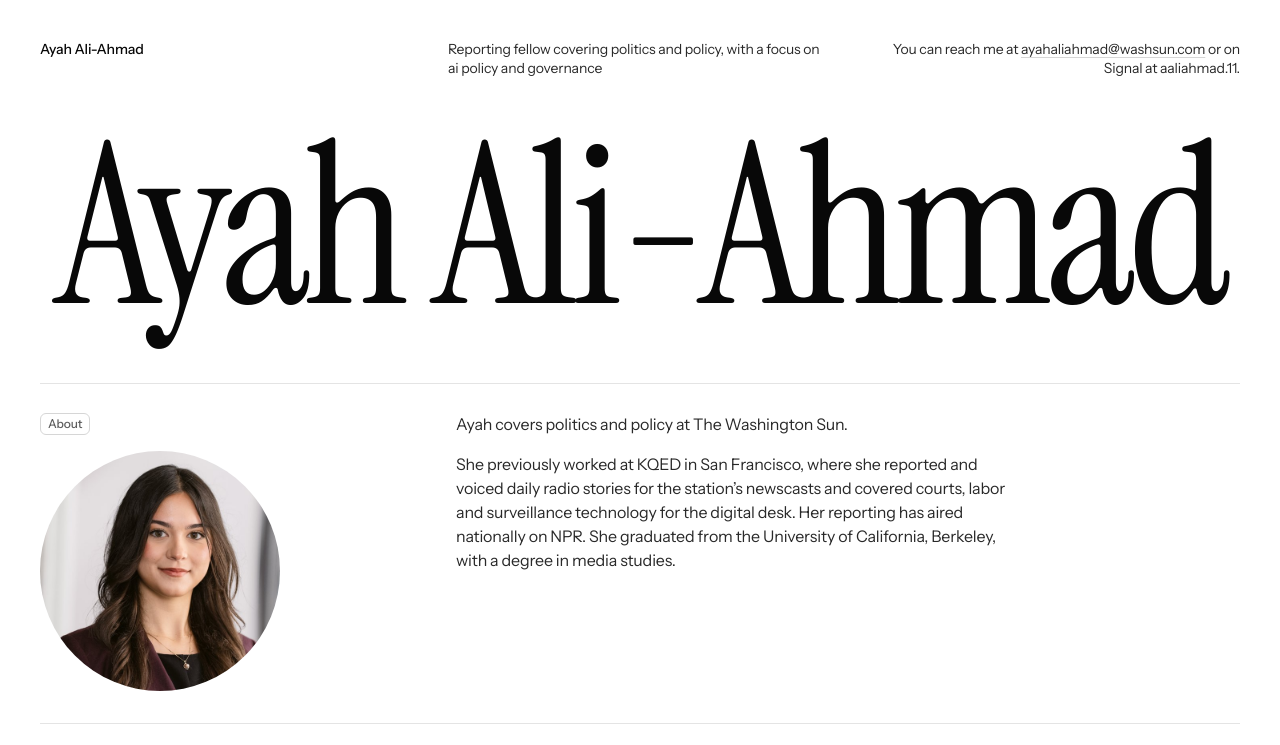
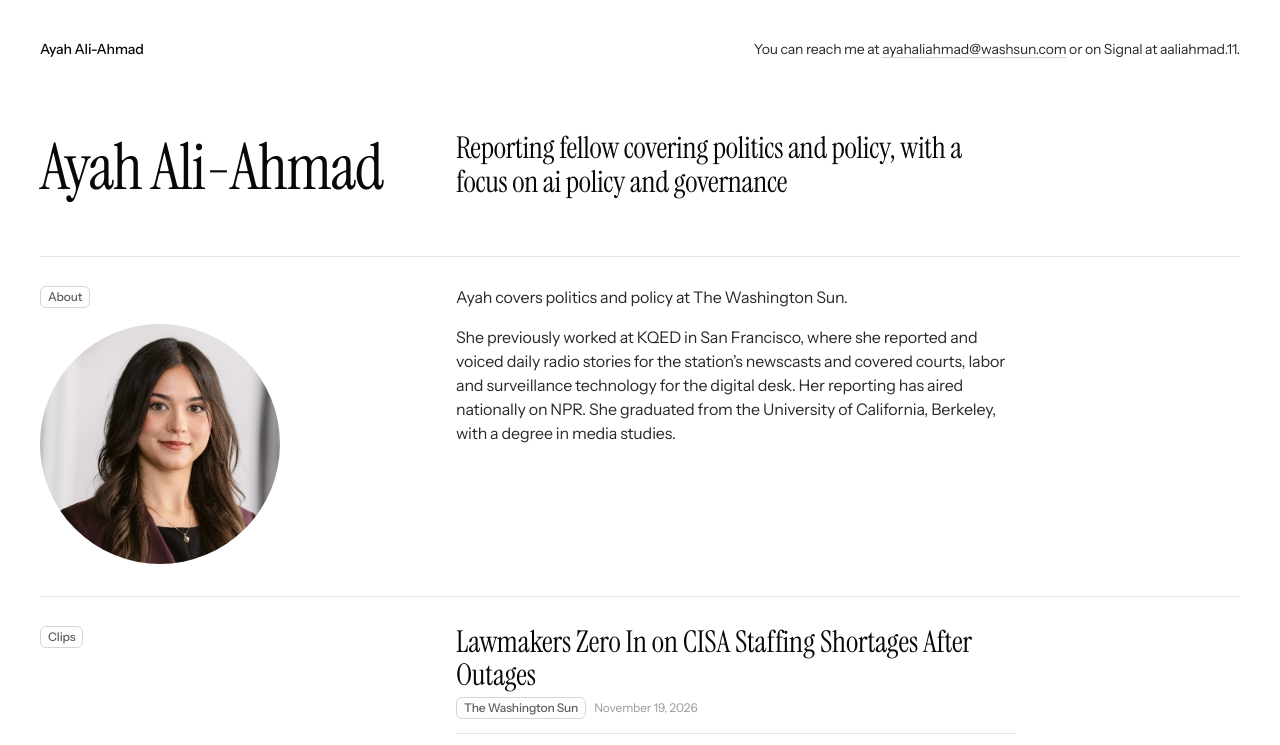
Before and after one commit to ayahaliahmad/aji-site-ayah, a plain HTML site: page index.html in a window 1280 px wide. Shown: the top 745 px of the page. Drawn offline with Linux system fonts and the light colour scheme.

Commit message:
Smaller name headline with beat to the right
Co-Authored-By: Claude Opus 5.5 <noreply@anthropic.com>
Claude-Session: https://claude.ai/code/session_01XmpCjGqTmkKcdYVKLhDyCg

```diff
--- a/index.html
+++ b/index.html
@@ -56,10 +56,10 @@
       white-space: nowrap;
     }
 
-    /* Top strip: three small columns */
+    /* Top strip: name on the left, contact on the right */
     .topbar {
       display: grid;
-      grid-template-columns: 1fr 1fr 1fr;
+      grid-template-columns: 1fr 2fr;
       gap: 24px;
       padding: 40px var(--gutter) 0;
       font-size: 14px;
@@ -69,18 +69,33 @@
     .topbar .name { color: var(--ink); font-weight: 500; }
     .topbar .contact { text-align: right; }
 
-    /* Giant name across the full width */
+    /* Headline: name on the left, beat on the right */
+    .headline-row {
+      display: grid;
+      grid-template-columns: 1fr 2fr;
+      gap: 24px;
+      align-items: end;
+      margin: 0 var(--gutter);
+      padding: 72px 0 0;
+    }
     .bigname {
       margin: 0;
-      padding: 48px 0 0;
       font-family: var(--serif);
       font-weight: 400;
-      font-size: 17.5vw;
-      line-height: 0.9;
-      letter-spacing: -0.03em;
+      font-size: clamp(44px, 5vw, 64px);
+      line-height: 1;
+      letter-spacing: -0.02em;
       color: var(--ink);
-      text-align: center;
       white-space: nowrap;
+    }
+    .headline-row .beat {
+      margin: 0;
+      max-width: 560px;
+      font-family: var(--serif);
+      font-size: clamp(22px, 2.4vw, 30px);
+      line-height: 1.15;
+      letter-spacing: -0.01em;
+      color: var(--ink);
     }
 
     /* Content rows: label on the left, content on the right */
@@ -147,7 +162,8 @@
       :root { --gutter: 16px; }
       .topbar { grid-template-columns: 1fr; gap: 10px; padding-top: 24px; }
       .topbar .contact { text-align: left; }
-      .bigname { padding-top: 32px; font-size: 17vw; }
+      .headline-row { grid-template-columns: 1fr; gap: 12px; padding-top: 40px; }
+      .bigname { font-size: 48px; }
       .row { grid-template-columns: 1fr; gap: 14px; }
       .row:first-of-type { margin-top: 36px; }
       .headshot { max-width: 200px; }
@@ -159,10 +175,12 @@
   <header>
     <div class="topbar">
       <div class="name">Ayah Ali-Ahmad</div>
-      <div class="beat">Reporting fellow covering politics and policy, with a focus on ai policy and governance</div>
       <div class="contact">You can reach me at <a href="mailto:ayahaliahmad@washsun.com">ayahaliahmad@washsun.com</a> or on Signal at aaliahmad.11.</div>
     </div>
-    <h1 class="bigname">Ayah Ali-Ahmad</h1>
+    <div class="headline-row">
+      <h1 class="bigname">Ayah Ali-Ahmad</h1>
+      <p class="beat">Reporting fellow covering politics and policy, with a focus on ai policy and governance</p>
+    </div>
   </header>
 
   <main>
```
Also changed, not shown: 1 other file.
